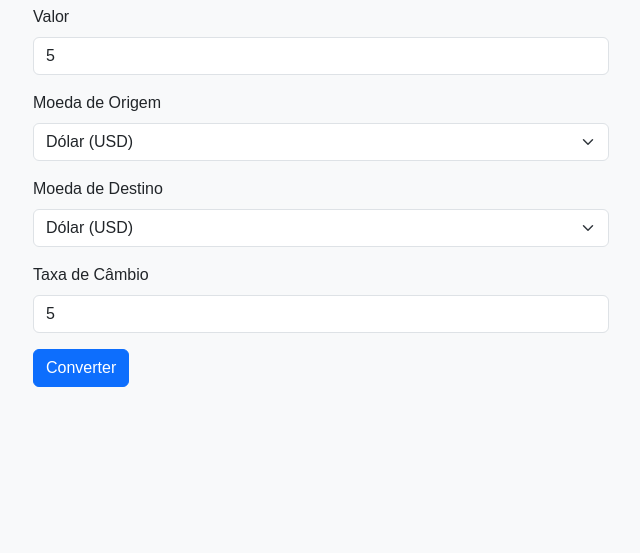
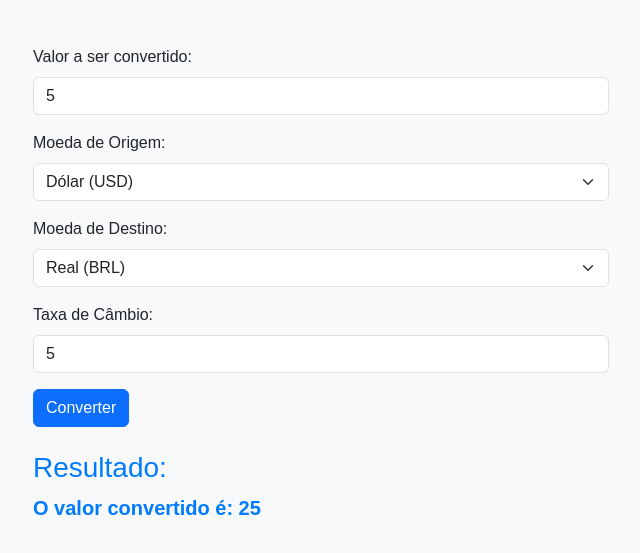
Before and after one commit to andrielystarosky/conversor_moedas, a plain HTML site: page index.html in a window 1280 px wide. Both pictures are taken after typing "5", "5" into the empty fields and a click on the button "Converter". Shown: the part 99-652 px from the top of the page, without its empty margins (319-959 px from the left). Drawn offline with nearby package versions, Linux system fonts and the light colour scheme.

Commit message:
ajuste - aceita valor decimal na taxa

```diff
--- a/index.html
+++ b/index.html
@@ -4,42 +4,49 @@
     <meta charset="UTF-8">
     <meta name="viewport" content="width=device-width, initial-scale=1.0">
     <title>Conversor de Moeda</title>
+    <!-- Importando o Bootstrap -->
     <link href="https://cdn.jsdelivr.net/npm/bootstrap@5.3.0-alpha1/dist/css/bootstrap.min.css" rel="stylesheet">
-    <link rel="stylesheet" href="style.css"> <!-- Arquivo CSS personalizado -->
+    <!-- Estilos personalizados -->
+    <link href="style.css" rel="stylesheet">
 </head>
 <body>
-    <div class="container mt-5">
-        <h1 class="text-center">Conversor de Moeda</h1>
-        <form id="form-conversao">
+    <div class="container">
+        <h1 class="my-5 text-center">Conversor de Moeda</h1>
+        <form id="conversao-form">
             <div class="mb-3">
-                <label for="valor" class="form-label">Valor</label>
-                <input type="number" id="valor" class="form-control" placeholder="Digite o valor" required>
+                <label for="valor" class="form-label">Valor a ser convertido:</label>
+                <input type="number" id="valor" class="form-control" placeholder="Insira o valor" step="0.01" required>
             </div>
             <div class="mb-3">
-                <label for="moedaOrigem" class="form-label">Moeda de Origem</label>
-                <select id="moedaOrigem" class="form-select" required>
+                <label for="moeda-origem" class="form-label">Moeda de Origem:</label>
+                <select id="moeda-origem" class="form-select" required>
                     <option value="USD">Dólar (USD)</option>
                     <option value="EUR">Euro (EUR)</option>
                     <option value="BRL">Real (BRL)</option>
                 </select>
             </div>
             <div class="mb-3">
-                <label for="moedaDestino" class="form-label">Moeda de Destino</label>
-                <select id="moedaDestino" class="form-select" required>
+                <label for="moeda-destino" class="form-label">Moeda de Destino:</label>
+                <select id="moeda-destino" class="form-select" required>
+                    <option value="BRL">Real (BRL)</option>
                     <option value="USD">Dólar (USD)</option>
                     <option value="EUR">Euro (EUR)</option>
-                    <option value="BRL">Real (BRL)</option>
                 </select>
             </div>
             <div class="mb-3">
-                <label for="taxa" class="form-label">Taxa de Câmbio</label>
-                <input type="number" id="taxa" class="form-control" placeholder="Digite a taxa de câmbio" required>
+                <label for="taxa-cambio" class="form-label">Taxa de Câmbio:</label>
+                <input type="number" id="taxa-cambio" class="form-control" placeholder="Insira a taxa de câmbio" step="0.01" required>
             </div>
             <button type="submit" class="btn btn-primary">Converter</button>
         </form>
-        <div id="resultado" class="mt-3"></div>
+
+        <div id="resultado" class="mt-4" style="display:none;">
+            <h3>Resultado:</h3>
+            <p id="resultado-texto"></p>
+        </div>
     </div>
 
+    <!-- Scripts -->
     <script src="script.js"></script>
 </body>
 </html>
--- a/script.js
+++ b/script.js
@@ -1,49 +1,30 @@
-// Função pura que realiza a conversão de moeda
-// Não depende de variáveis externas e retorna sempre o mesmo resultado para os mesmos parâmetros
 function converterMoedaPura(valor, taxa) {
-    return parseFloat((valor * taxa).toFixed(2)); // Retorna o valor convertido com duas casas decimais
+    return parseFloat((valor * taxa).toFixed(2));
 }
 
-// Função pura de validação para garantir que o valor é um número positivo
-// Retorna um valor booleano (true ou false)
 function validarEntrada(valor) {
-    return !isNaN(valor) && valor > 0; // Valida se o valor é um número e positivo
+    return !isNaN(valor) && valor > 0;
 }
 
-// Função de ordem superior que utiliza o `map` para validar múltiplos valores (ex: valores de campos do formulário)
 function validarCampos(inputs) {
-    return inputs.map(input => validarEntrada(input)); // Retorna um array de resultados de validação
+    return inputs.map(input => validarEntrada(input));
 }
 
-// Função que prepara os dados do formulário, valida a entrada e chama a função de conversão
-function processarFormulario(event) {
-    event.preventDefault(); // Impede o envio do formulário
+document.getElementById('conversao-form').addEventListener('submit', function(event) {
+    event.preventDefault();
 
-    const valor = parseFloat(document.getElementById("valor").value);
-    const moedaOrigem = document.getElementById("moedaOrigem").value;
-    const moedaDestino = document.getElementById("moedaDestino").value;
-    const taxa = parseFloat(document.getElementById("taxa").value);
+    const valor = parseFloat(document.getElementById('valor').value);
+    const taxaCambio = parseFloat(document.getElementById('taxa-cambio').value);
 
-    // Usando `filter` para verificar se todos os campos têm entradas válidas
-    const entradasValidas = validarCampos([valor, taxa]);
+    const entradasValidas = validarCampos([valor, taxaCambio]);
 
-    if (!entradasValidas.every(valido => valido)) { // Verifica se todas as entradas são válidas
+    if (!entradasValidas.every(valido => valido)) {
         alert("Por favor, insira valores numéricos válidos e positivos.");
         return;
     }
 
-    if (moedaOrigem === moedaDestino) { // Valida se as moedas são diferentes
-        alert("As moedas de origem e destino devem ser diferentes.");
-        return;
-    }
+    const valorConvertido = converterMoedaPura(valor, taxaCambio);
 
-    // Usando a função pura para converter o valor
-    const valorConvertido = converterMoedaPura(valor, taxa);
-
-    // Exibe o resultado no DOM
-    const resultadoDiv = document.getElementById("resultado");
-    resultadoDiv.textContent = `${valor} ${moedaOrigem} equivale a ${valorConvertido} ${moedaDestino} (Taxa de conversão: ${taxa})`;
-}
-
-// Adiciona o ouvinte de evento para o formulário
-document.getElementById("form-conversao").addEventListener("submit", processarFormulario);
+    document.getElementById('resultado').style.display = 'block';
+    document.getElementById('resultado-texto').innerText = `O valor convertido é: ${valorConvertido}`;
+});
```
